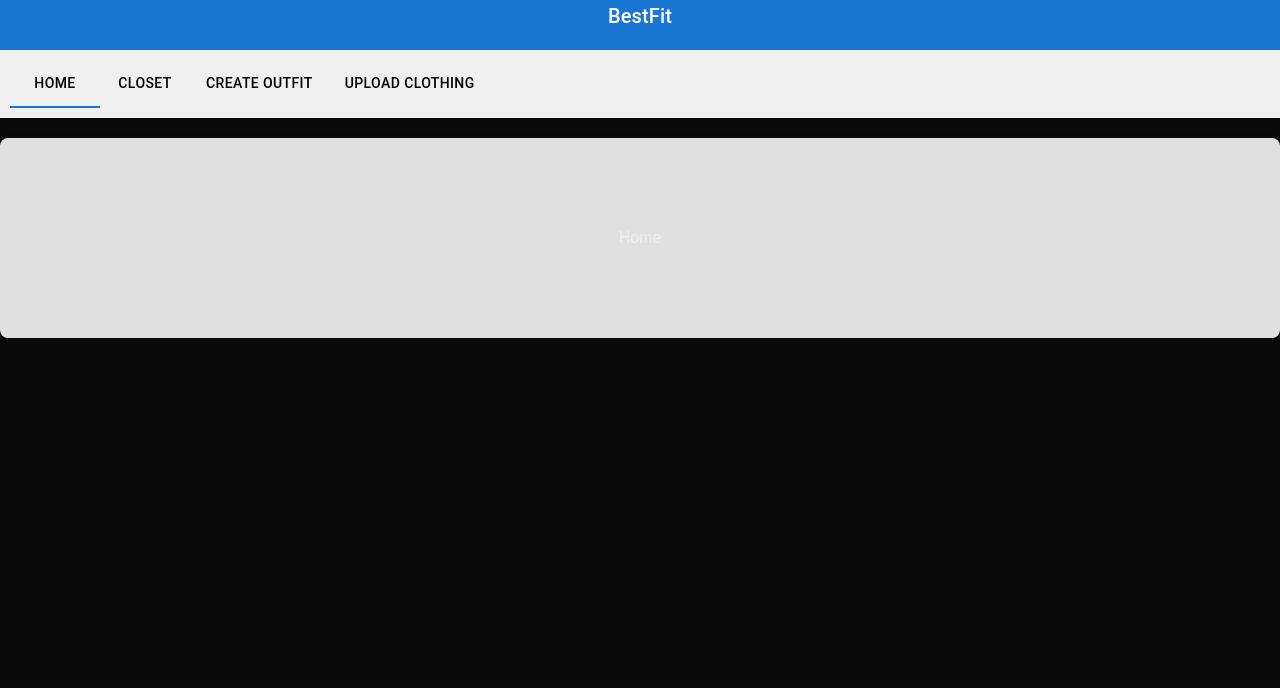
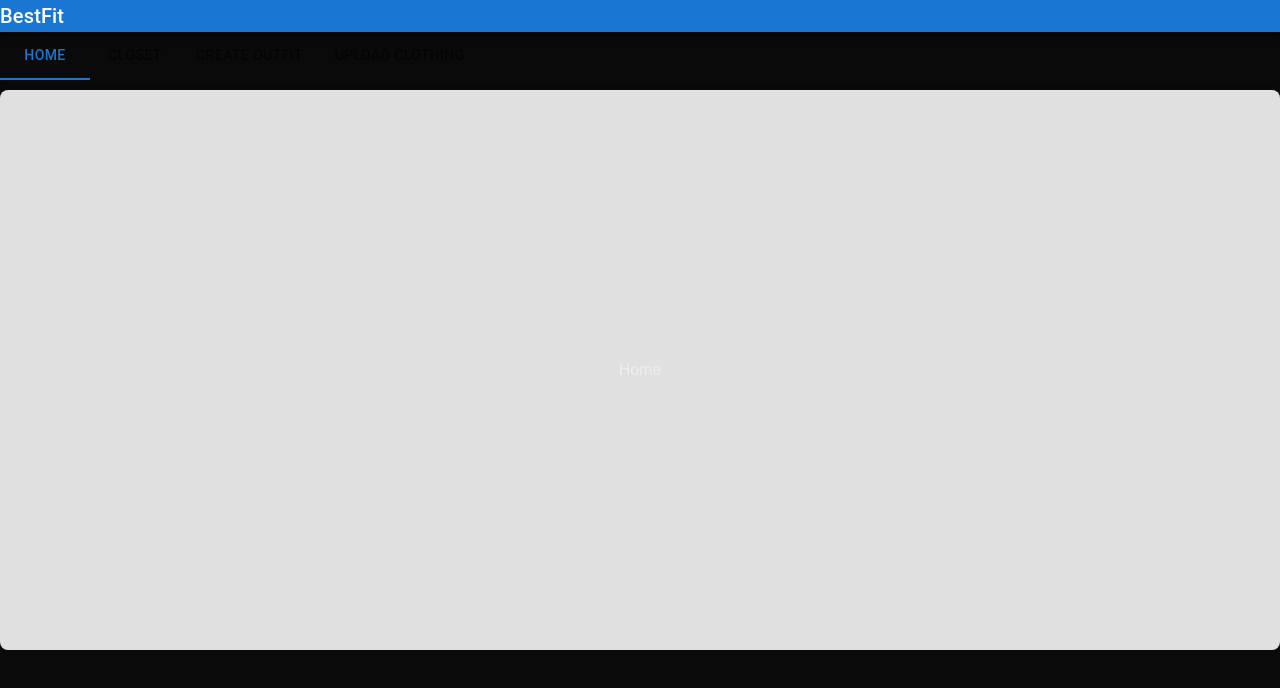
Before and after one commit to IslamAbdur/BestFit, a Next.js app in the folder BestFit/: page / in a window 1280 px wide. Shown: the top 688 px of the page. Built offline with nearby package versions, Linux system fonts and the light colour scheme; no server answers.

Commit message:
update to front end

```diff
--- a/BestFit/package.json
+++ b/BestFit/package.json
@@ -17,7 +17,8 @@
     "lucide-react": "^0.475.0",
     "next": "15.1.7",
     "react": "^19.0.0",
-    "react-dom": "^19.0.0"
+    "react-dom": "^19.0.0",
+    "supabase": "^2.12.1"
   },
   "devDependencies": {
     "@eslint/eslintrc": "^3",
--- a/BestFit/src/app/components/wardrobe.jsx
+++ b/BestFit/src/app/components/wardrobe.jsx
@@ -2,8 +2,8 @@
 
 import { useState } from "react";
 import { PlusCircle } from "lucide-react";
-import { uploadFiles } from "@/app/api/auth.js";
-import "./upload.css";
+// import { uploadFiles } from "@/app/api/auth.js";
+// import "./upload.css";
 
 
 export default function Wardrobe() {
--- a/BestFit/src/app/globals.css
+++ b/BestFit/src/app/globals.css
@@ -41,7 +41,21 @@ a {
   }
 }
 
-/* Container with dynamic background */
+
+.upload-container {
+    /* margin-top: 500px; */
+    width: 80%;
+    height: 600px;
+    display: block;
+    justify-content: center;
+    align-items: center;
+    border-radius: 12px;
+}
+
+#file-upload {
+    display: none;
+} */
+
 .upload-container {
     width: 200px;
     height: 75px;
@@ -55,18 +69,18 @@ a {
     background-position: center;
     box-shadow: 0 4px 12px rgba(0, 0, 0, 0.1);
     transition: background 0.3s ease-in-out;
-}
+} */
 
-/* Hide default file input */
+
 #file-upload {
     display: none;
 }
 
-/* Upload box with plus icon */
+
 .upload-box {
-  width: 100%;
-  height: 100%;
-  border: 2px dashed #0070f3;
+    width: 200px;
+    height: 50px;
+    border: 2px solid #0070f3;
     border-radius: 12px;
     display: flex;
     flex-direction: column;
@@ -74,71 +88,60 @@ a {
     align-items: center;
     text-align: center;
     cursor: pointer;
-  transition: background 0.3s ease;
 }
 
 .upload-box:hover {
+    box-shadow: 1px 1px 15px 1px #0070f3;
+}
+
+.preview-container {
+    margin-top: 20px;
+    width: 100%;
+    display: flex;
+    flex-wrap: wrap;
+    gap: 10px;
+    margin-bottom: 20px;
+}
+
+.preview-item {
+    width: 80px;
+    height: 80px;
+    border-radius: 8px;
+    overflow: hidden;
+    border: 1px solid #ddd;
+}
+
+.preview-image {
+    width: 100%;
+    height: 100%;
+    object-fit: cover;
+}
+
+.upload-all-button {
+    background-color: #0070f3;
+    color: #fff;
+    border: none;
+    padding: 0.75rem 1.5rem;
+    font-size: 1rem;
+    border-radius: 8px;
+    cursor: pointer;
+    transition: background-color 0.3s ease;
+}
+
+.upload-all-button:hover:not(:disabled) {
+    background-color: #005bb5;
     box-shadow:  1px 1px 15px 1px #0070f3;
 }
 
-
-/* AppBar Styling */
-.appBar {
-  height: 50px;
-  display: flex;
-  justify-content: center;
-  align-items: center;
-  background-color: #3f51b5; /* You can change the background color */
-}
-
-/* Typography inside AppBar */
-.appBar .title {
-  flex-grow: 2;
-  text-align: center;
-  color: white; /* Change text color as needed */
-}
-
-/* Styling for Tabs */
-.tabsContainer {
-  background-color: #f0f0f0;
-  padding: 10px;
-}
-
-.tab {
-  color: black !important; /* Ensuring the tab text is black */
-  text-transform: none; /* Prevents the tab text from being uppercase */
-  font-weight: bold;
-}
-
-/* Styling for content when the tab is selected */
 .upload {
   display: flex;
   justify-content: center;
   align-items: center;
-  height: 200px;
-  background-color: #e0e0e0; /* Optional background color */
+  height: 100%;
+  width: 100%;
+  min-height: 70vh; /* Ensures it's placed in the middle of the screen */
+  background-color: #e0e0e0;
   border-radius: 8px;
-  margin-top: 20px;
+  margin-top: 10px; /* Reduce space */
   box-shadow: 0 4px 12px rgba(0, 0, 0, 0.1);
 }
-
-.upload div {
-  font-size: 20px;
-  color: #333; /* Text color */
-}
-
-/* Styling for the Tabs Container to align it properly */
-.tabsContainer {
-  /* margin-top: 50px; Adjusts the margin for spacing between AppBar and Tabs */
-}
-
-/* Customize the content based on the active tab */
-.activeTabContent {
-  display: flex;
-  justify-content: center;
-  align-items: center;
-  padding: 20px;
-  background-color: #fff;
-  border-radius: 8px;
-  box-shadow: 0 4px 8px rgba(0, 0, 0, 0.1);
-}
--- a/BestFit/src/app/page.js
+++ b/BestFit/src/app/page.js
@@ -1,10 +1,8 @@
-
 'use client';
 
 import React from 'react';
 import { useState } from 'react';
 import Wardrobe from './components/wardrobe';
-import './page.module.css';
 
 import MenuIcon from '@mui/icons-material/Menu'; // Optional, for menu icon
 import { AppBar, IconButton, Tab, Tabs, Toolbar, Typography } from '@mui/material';
```
Also changed, not shown: 1 other file (tests, documents, lock files or other folders). Lines whose indentation alone changed are shown as unchanged.
